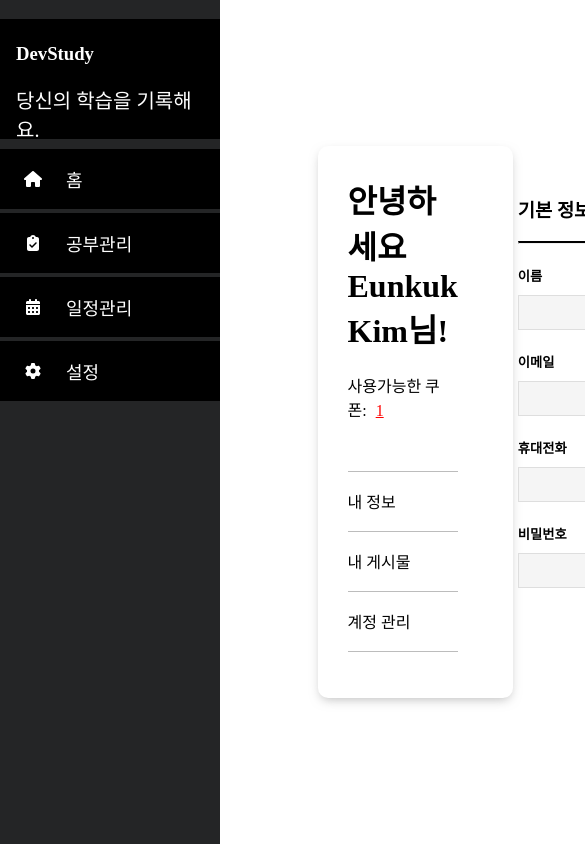
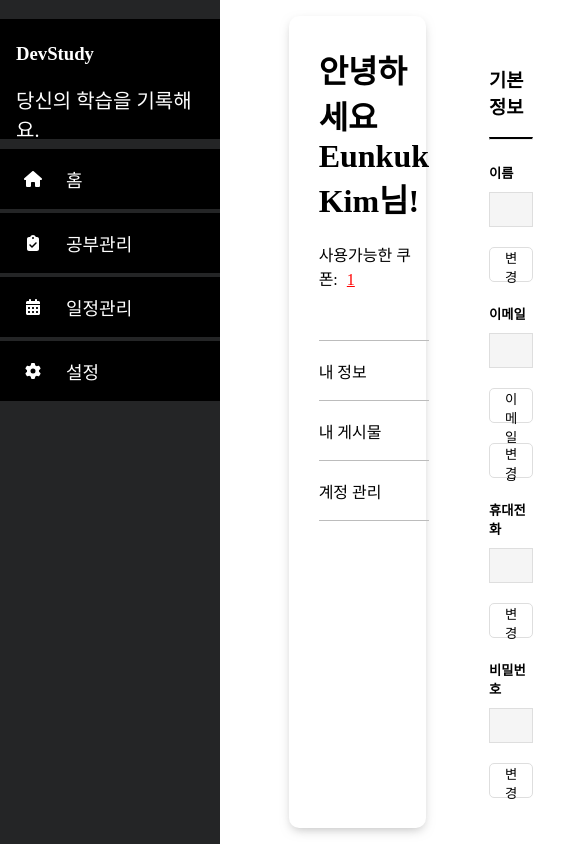
Before and after one commit to riverrevir/devstudy-today-front, a React (Create React App) app in the folder devstudy/: page /mypage in a window 390 px wide. Shown: the top 844 px of the page, 585 px wide, since content can reach past the window. Built offline with nearby package versions, Linux system fonts and the light colour scheme; no server answers; a web font is replaced by a local one.

Commit message:
style: responsive profile update form

```diff
--- a/devstudy/src/pages/MyPage/MyPageForm.tsx
+++ b/devstudy/src/pages/MyPage/MyPageForm.tsx
@@ -76,8 +76,21 @@
   display: flex;
   /* align-items: stretch; */
   gap: 10px;
+
+  @media screen and (max-width: 1670px){
+    display: grid;
+    height: auto;
+    & > button {
+      height: 35px;
+      margin-top: 10px;
+    }
+
+    & > .profile-input-wrapper > .profile-input {
+      height: 35px;
+      width: 100%;
+    }
+  }
 `
-
 const InputButton = styled.button`
   margin: 0;
   /* height: 100%; */
--- a/devstudy/src/pages/MyPage/ProfileUpdateInput.tsx
+++ b/devstudy/src/pages/MyPage/ProfileUpdateInput.tsx
@@ -23,11 +23,11 @@
 }
 export default ProfileUpdateInput;
 
-const InputWrapper = styled.div`
+const InputWrapper = styled.div.attrs({ className: 'profile-input-wrapper' })`
   display: flex;
   position: relative;
 `
-const Input = styled.input`
+const Input = styled.input.attrs({ className: 'profile-input' })`
   /* height: 100%; */
   background-color: #f5f5f5;
   border: 1px #dedede solid;
```
